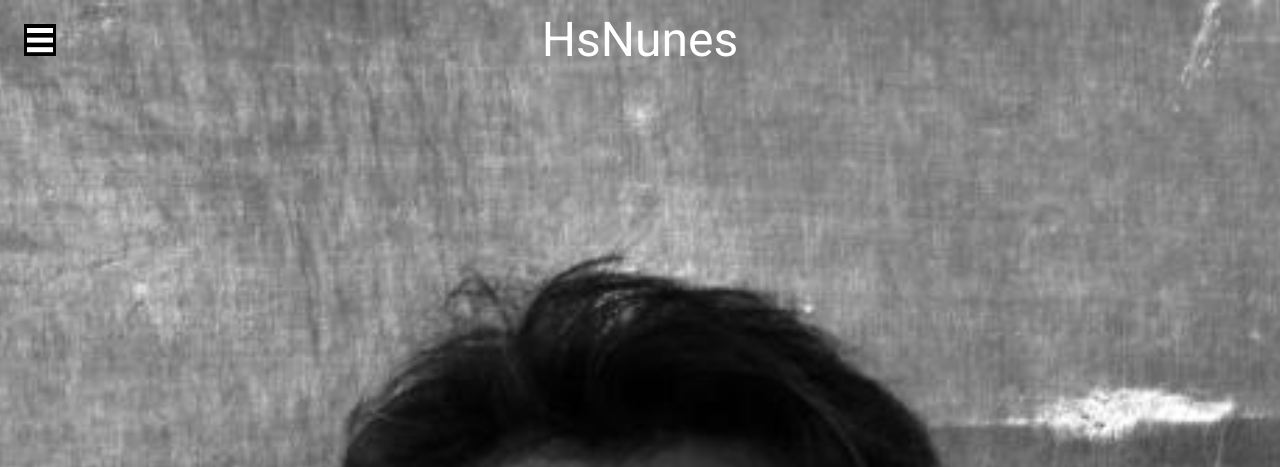
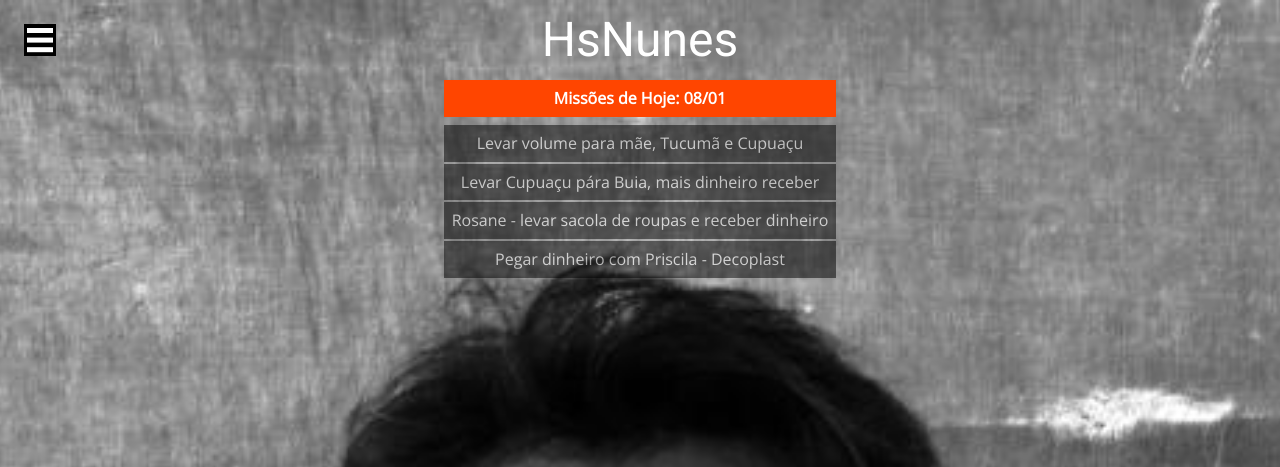
Before and after one commit to hsnunes/hsnunes.github.io, a PHP site: page / in a window 1280 px wide. Shown: the top 467 px of the page. Run offline with PHP 8.4, Linux system fonts and the light colour scheme; some libraries are stand-ins or nearby versions; some web fonts are replaced.

Commit message:
primeiro exemplo de missoes e secoes do menu

```diff
--- a/css/style.css
+++ b/css/style.css
@@ -170,6 +170,32 @@ img.responsive {
     display: flex;
 }
 
+#missaoDiaria {
+    list-style: none;
+    display: inline-block;
+    line-height: 1.3em;
+    padding:0 1em;
+    margin: 0;
+}
+#missaoDiaria li.title-mission {
+    background-color: orangered;
+    color: #FFF;
+    font-weight: bold;
+    opacity: 1;
+    margin-bottom: .5rem;
+}
+#missaoDiaria li {
+    padding: .5em;
+    color: #FFF;
+    background-color: #000;
+    opacity: .5;
+    margin-bottom: 2px;
+}
+
+
+
+
+
 
 /* Celulares */
 /* @media (min-width: 992px) {
--- a/index.html
+++ b/index.html
@@ -22,13 +22,45 @@
     <header>
         <a href="#" class="menu-icon"></a>
         <h1 class="name"><a href="#">HsNunes</a></h1>
-        <!-- <picture>
-            <source media="(min-width: 1200px)" srcset="img/hsnbg.jpeg">
-            <source media="(min-width: 992px)" srcset="img/hsnmb.jpg">
-            <source media="(min-width: 768px)" srcset="img/hsnmb.jpg">
-            <img src="img/hsnmb.jpg" alt="Elemento 576" class="responsive">
-        </picture> -->
+        <ul id="missaoDiaria">
+            <li class="title-mission">Missões de Hoje: 08/01</li>
+            <li>Levar volume para mãe, Tucumã e Cupuaçu</li>
+            <li>Levar Cupuaçu pára Buia, mais dinheiro receber</li>
+            <li>Rosane - levar sacola de roupas e receber dinheiro</li>
+            <li>Pegar dinheiro com Priscila - Decoplast</li>
+        </ul>
     </header>
+    <main>
+        <section id="contas">
+            <h3>Contas Pendentes</h3>
+            <ul>
+                <li>
+                    <p>Cartão dia 25/01</p>
+                    <span>127,00+/-</span>
+                </li>
+                <li>
+                    <p>Cartão dia 09/01</p>
+                    <span>250,00</span>
+                </li>
+                <li>
+                    <p>Escola Mensalidade Final - 12/19</p>
+                    <span>140,00</span>
+                </li>
+                <li>
+                    <p> Mensalidade Celular 20/01</p>
+                    <span>45,00</span>
+                </li>
+            </ul>
+        </section>
+        <section id="bike">
+            <ul>
+                <li>
+                    <p>Camara de ar 08/01<span style="display: none;">Premium Top - marca, loja Oficina feira marex</span></p>
+                    <span>10,00</span>
+                </li>
+            </ul>
+        </section>
+    </main>
 
     <script src="https://code.jquery.com/jquery-3.2.1.min.js"></script>
     <script src="js/script.js"></script>
```
